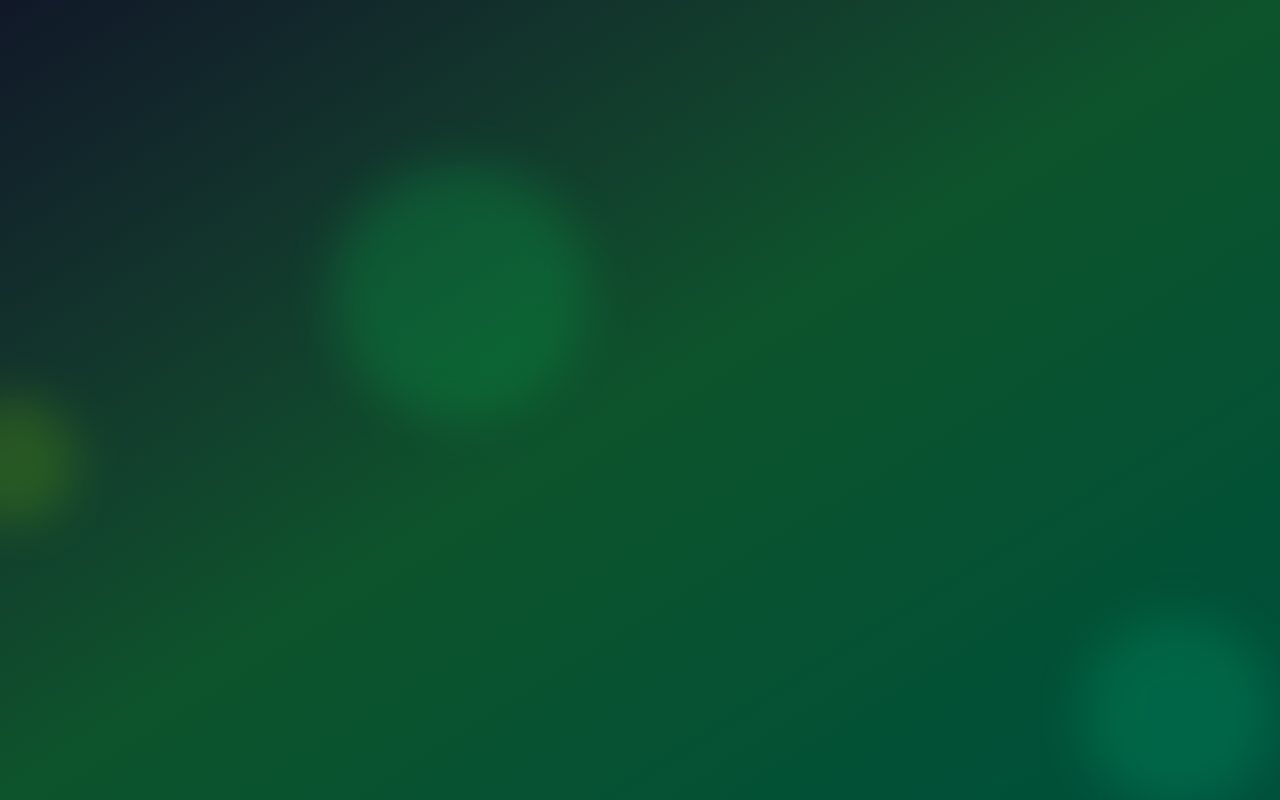
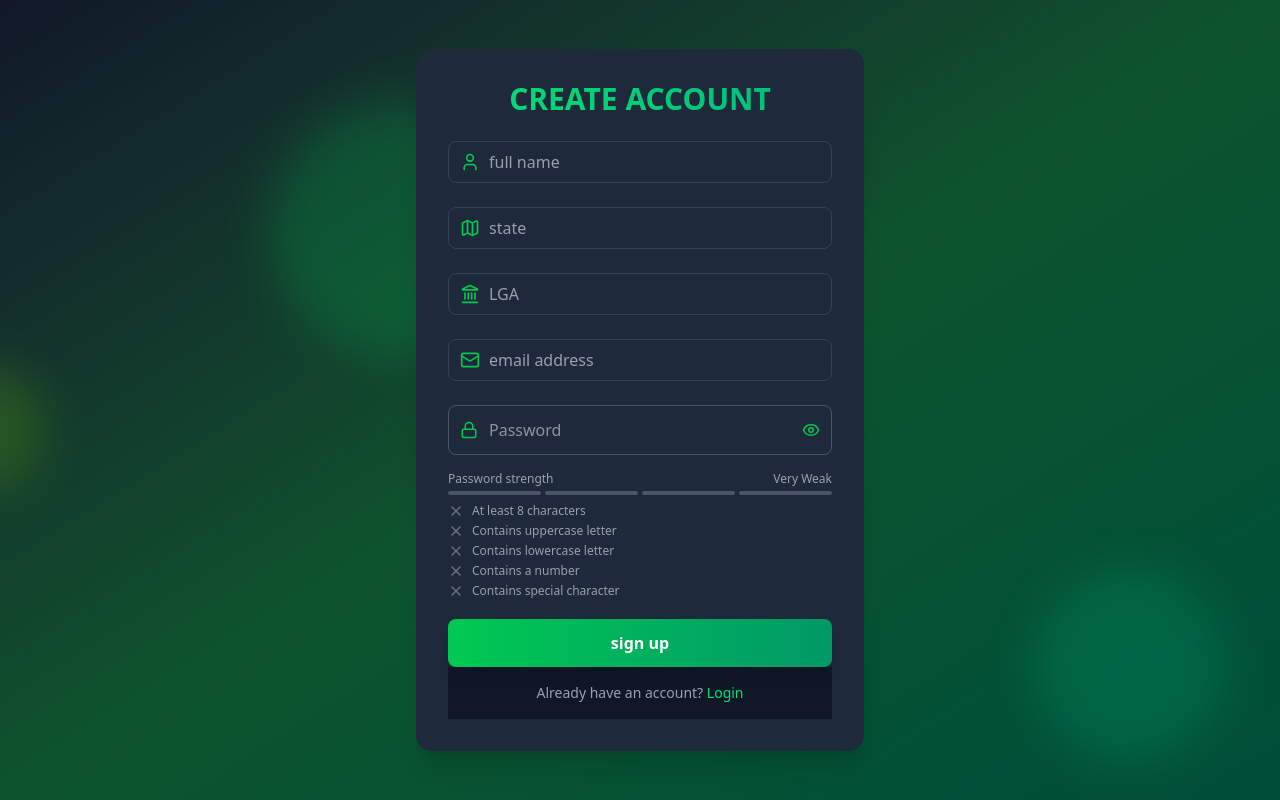
Before and after one commit to valelectronic/E-shop-frontend, a React (Vite) app: page /signup in a window 1280 px wide. Built offline with nearby package versions, Linux system fonts and the light colour scheme.

Commit message:
skeleton of signUp input fields completed

```diff
--- a/package.json
+++ b/package.json
@@ -14,6 +14,7 @@
     "@tailwindcss/vite": "^4.0.9",
     "axios": "^1.8.1",
     "framer-motion": "^12.5.0",
+    "lucide-react": "^0.483.0",
     "react": "^19.0.0",
     "react-dom": "^19.0.0",
     "react-icon": "^1.0.0",
--- a/src/App.jsx
+++ b/src/App.jsx
@@ -1,5 +1,8 @@
 import axios from "axios";
 import FloatingShape from "./components/floatingShape";
+import { Route, Routes } from "react-router-dom";
+import SignUpPage from "./pages/SignUpPage";
+import LoginPage from "./pages/LoginPage";
 
 function App() {
 
@@ -16,6 +19,11 @@
 			<FloatingShape color='bg-emerald-500' size='w-48 h-48' top='70%' left='80%' delay={5} />
 			<FloatingShape color='bg-lime-500' size='w-32 h-32' top='40%' left='-10%' delay={2} />
 
+<Routes>
+  <Route path="/" element = {"HOME"}/>
+  <Route path="/signup" element = {<SignUpPage/>}/>
+  <Route path="/login" element = {<LoginPage/>}/>
+</Routes>
 
 
     </div>
--- /dev/null
+++ b/src/components/Input.jsx
@@ -0,0 +1,19 @@
+const Input = ({ icon: Icon, ...props }) => {
+	return (
+		<div className='relative mb-6'>
+			<div className='absolute inset-y-0 left-0 flex items-center pl-3 pointer-events-none'>
+				<Icon className='size-5 text-green-500' />
+			</div>
+			<input
+				{...props}
+				className='w-full pl-10 pr-3 py-2 bg-gray-800
+                bg-opacity-50 rounded-lg
+                 border border-gray-700 focus:border-green-500
+                  focus:ring-2 focus:ring-green-500
+                   text-white placeholder-gray-400
+                   transition duration-200'
+			/>
+		</div>
+	);
+};
+export default Input;
--- /dev/null
+++ b/src/components/PasswordStrengthMeter.jsx
@@ -0,0 +1,76 @@
+import { Check, X } from "lucide-react";
+
+const PasswordCriteria = ({ password }) => {
+	const criteria = [
+		{ label: "At least 8 characters", met: password.length >= 8 },
+		{ label: "Contains uppercase letter", met: /[A-Z]/.test(password) },
+		{ label: "Contains lowercase letter", met: /[a-z]/.test(password) },
+		{ label: "Contains a number", met: /\d/.test(password) },
+		{ label: "Contains special character", met: /[^A-Za-z0-9]/.test(password) },
+	];
+
+	return (
+		<div className='mt-2 space-y-1'>
+			{criteria.map((item) => (
+				<div key={item.label} className='flex items-center text-xs'>
+					{item.met ? (
+						<Check className='size-4 text-green-500 mr-2' />
+					) : (
+						<X className='size-4 text-gray-500 mr-2' />
+					)}
+					<span className={item.met ? "text-green-500" : "text-gray-400"}>{item.label}</span>
+				</div>
+			))}
+		</div>
+	);
+};
+
+const PasswordStrengthMeter = ({ password }) => {
+	const getStrength = (pass) => {
+		let strength = 0;
+		if (pass.length >= 6) strength++;
+		if (pass.match(/[a-z]/) && pass.match(/[A-Z]/)) strength++;
+		if (pass.match(/\d/)) strength++;
+		if (pass.match(/[^a-zA-Z\d]/)) strength++;
+		return strength;
+	};
+	const strength = getStrength(password);
+
+	const getColor = (strength) => {
+		if (strength === 0) return "bg-red-500";
+		if (strength === 1) return "bg-red-400";
+		if (strength === 2) return "bg-yellow-500";
+		if (strength === 3) return "bg-yellow-400";
+		return "bg-green-500";
+	};
+
+	const getStrengthText = (strength) => {
+		if (strength === 0) return "Very Weak";
+		if (strength === 1) return "Weak";
+		if (strength === 2) return "Fair";
+		if (strength === 3) return "Good";
+		return "Strong";
+	};
+
+	return (
+		<div className='mt-2'>
+			<div className='flex justify-between items-center mb-1'>
+				<span className='text-xs text-gray-400'>Password strength</span>
+				<span className='text-xs text-gray-400'>{getStrengthText(strength)}</span>
+			</div>
+
+			<div className='flex space-x-1'>
+				{[...Array(4)].map((_, index) => (
+					<div
+						key={index}
+						className={`h-1 w-1/4 rounded-full transition-colors duration-300
+                ${index < strength ? getColor(strength) : "bg-gray-600"}
+              `}
+					/>
+				))}
+			</div>
+			<PasswordCriteria password={password} />
+		</div>
+	);
+};
+export default PasswordStrengthMeter;
--- /dev/null
+++ b/src/pages/LoginPage.jsx
@@ -0,0 +1,9 @@
+import React from 'react'
+
+function LoginPage() {
+  return (
+    <div>LoginPage</div>
+  )
+}
+
+export default LoginPage
```
Also changed, not shown: 1 other file (tests, documents, lock files or other folders).
